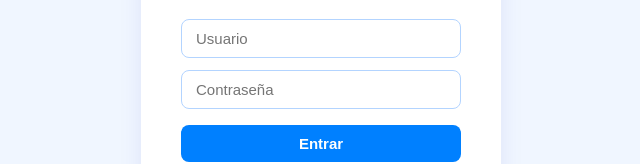
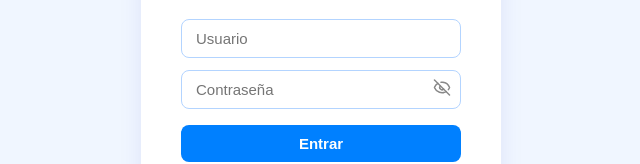
Before and after one commit to Daniel-Bri/histolink_web, a React (Vite) app: page /login in a window 1280 px wide. Shown: the part 378-542 px from the top of the page, without its empty margins (319-959 px from the left). Built offline with nearby package versions, Linux system fonts and the light colour scheme.

Commit message:
mejora - ojito mostrar/ocultar contraseña en login

```diff
--- a/package.json
+++ b/package.json
@@ -11,6 +11,7 @@
   },
   "dependencies": {
     "axios": "^1.14.0",
+    "lucide-react": "^1.8.0",
     "react": "^19.2.4",
     "react-dom": "^19.2.4",
     "react-router-dom": "^7.13.2"
--- a/src/pages/Login.tsx
+++ b/src/pages/Login.tsx
@@ -1,14 +1,15 @@
 import { useState, useEffect } from 'react'
-import api from '../api/axios'
+import axios from 'axios'
 import { useNavigate } from 'react-router-dom'
+import { Eye, EyeOff } from 'lucide-react'
 
 export default function Login() {
   const [username, setUsername] = useState('')
   const [password, setPassword] = useState('')
   const [error, setError] = useState('')
+  const [mostrarPassword, setMostrarPassword] = useState(false)
   const navigate = useNavigate()
 
-  // Si ya hay sesión activa, ir directo al dashboard
   useEffect(() => {
     const token = localStorage.getItem('access_token')
     if (token) navigate('/dashboard')
@@ -16,7 +17,7 @@ export default function Login() {
 
   const handleLogin = async () => {
     try {
-      const res = await api.post('/api/auth/login/', { username, password })
+      const res = await axios.post('http://127.0.0.1:8000/api/auth/login/', { username, password })
       localStorage.setItem('access_token', res.data.access)
       localStorage.setItem('refresh_token', res.data.refresh)
       localStorage.setItem('user', JSON.stringify(res.data.user))
@@ -45,13 +46,31 @@ export default function Login() {
             value={username}
             onChange={e => setUsername(e.target.value)}
           />
+          <div style={{ position: 'relative' }}>
             <input
               placeholder="Contraseña"
-            type="password"
+              type={mostrarPassword ? 'text' : 'password'}
               value={password}
               onChange={e => setPassword(e.target.value)}
               onKeyDown={e => e.key === 'Enter' && handleLogin()}
+              style={{ width: '100%', paddingRight: '40px', boxSizing: 'border-box' }}
             />
+            <button
+              onClick={() => setMostrarPassword(!mostrarPassword)}
+              style={{
+                position: 'absolute',
+                right: '10px',
+                top: '50%',
+                transform: 'translateY(-50%)',
+                background: 'none',
+                border: 'none',
+                cursor: 'pointer',
+                padding: 0,
+              }}
+            >
+              {mostrarPassword ? <Eye size={18} color="#888" /> : <EyeOff size={18} color="#888" />}
+            </button>
+          </div>
           {error && <p style={{ color: '#E53935', fontSize: '13px' }}>{error}</p>}
           <button onClick={handleLogin} style={{ marginTop: '4px' }}>Entrar</button>
         </div>
```
Also changed, not shown: 1 other file (tests, documents, lock files or other folders). Lines whose indentation alone changed are shown as unchanged.
